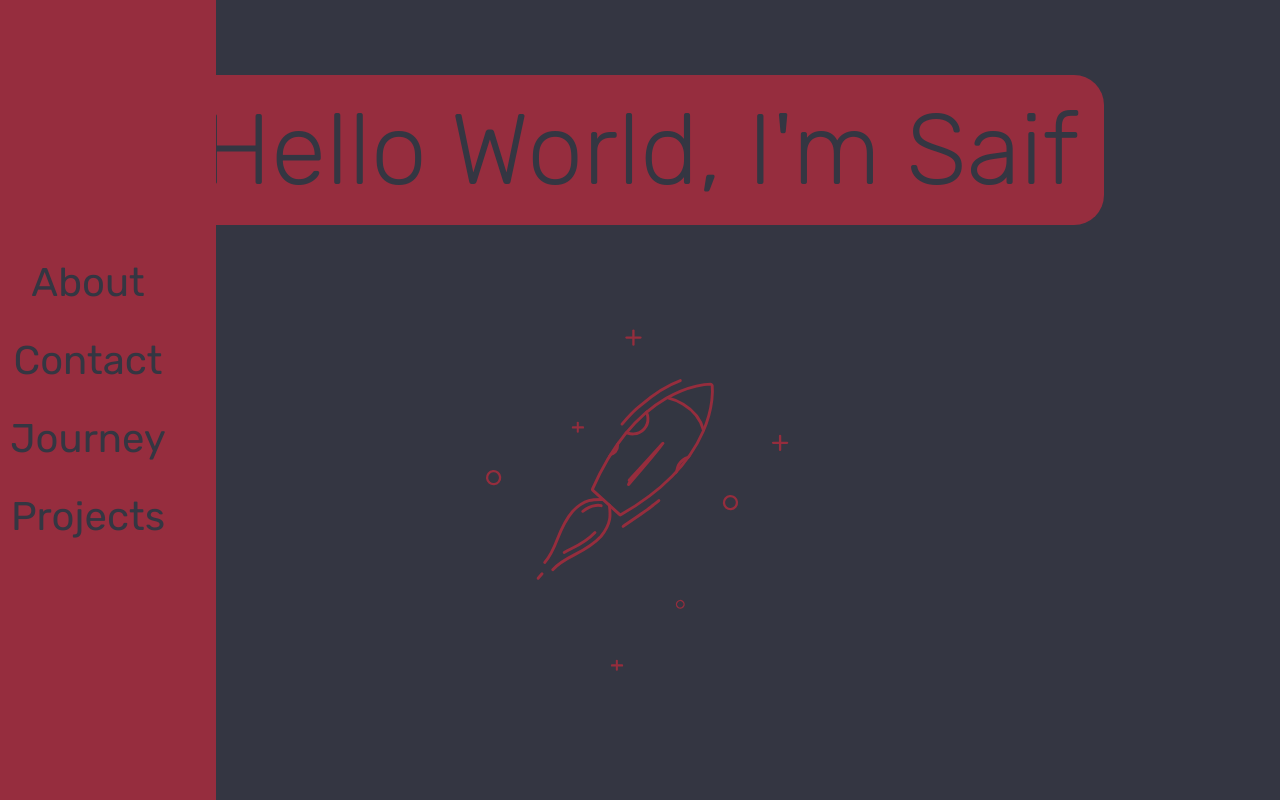
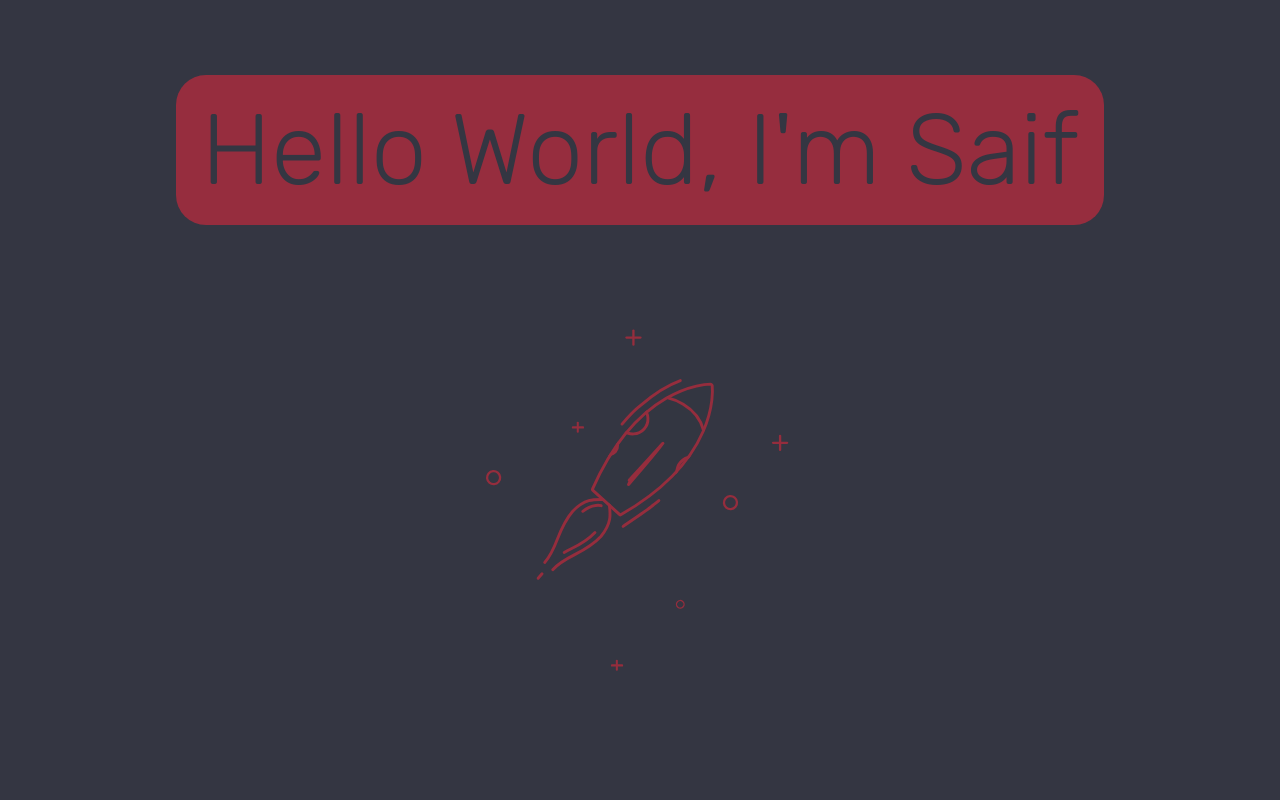
Before and after one commit to MohdSaifulM/portfolio, a React (Vite) app: page / in a window 1280 px wide. Built offline with nearby package versions, Linux system fonts and the light colour scheme.

Commit message:
style: 💄 Animation for nav bar

```diff
--- a/src/styles/css/style.css
+++ b/src/styles/css/style.css
@@ -48,10 +48,12 @@ body {
   justify-content: center;
   align-items: center;
   position: absolute;
-  left: -4rem;
+  left: -35rem;
   height: 100vh;
   width: calc(100vw - 80%);
-  background: #962D3E; }
+  background: #962D3E;
+  box-shadow: 1px 0 2px rgba(0, 0, 0, 0.2);
+  transition: all 1s; }
   .menu__nav {
     transition: all 0.8s cubic-bezier(0.68, -0.55, 0.265, 1.55); }
   .menu__list {
@@ -60,9 +62,14 @@ body {
     width: 100%; }
   .menu__item {
     margin: 1rem; }
+  .menu:hover {
+    left: 0; }
+  .menu:hover ~ .section {
+    transform: perspective(20vw) rotateY(10deg) translateX(20vw) scaleY(1.2); }
 
 .section {
   display: flex;
   justify-content: center;
   align-items: center;
-  flex-direction: column; }
+  flex-direction: column;
+  transition: all 1s; }
--- a/src/styles/sass/layouts/_navigation.scss
+++ b/src/styles/sass/layouts/_navigation.scss
@@ -3,10 +3,12 @@
     justify-content: center;
     align-items: center;
     position: absolute;
-    left: -4rem;
+    left: -35rem;
     height: 100vh;
     width: calc(100vw - 80%);
     background: $accent-1;
+    box-shadow: 1px 0 2px rgba(0,0,0,.2);
+	transition: all 1s;
 
     &__nav {
         transition: all .8s cubic-bezier(0.68, -0.55, 0.265, 1.55);
@@ -21,4 +23,13 @@
     &__item {
         margin: 1rem;
     }
+
+
+	&:hover {
+		left: 0;
+    }
+
+	&:hover ~ .section {
+		transform: perspective(20vw) rotateY(10deg) translateX(20vw) scaleY(1.2);
+    }
 }
--- a/src/styles/sass/pages/_home.scss
+++ b/src/styles/sass/pages/_home.scss
@@ -3,4 +3,5 @@
     justify-content: center;
     align-items: center;
     flex-direction: column;
+    transition: all 1s;
 }
```
